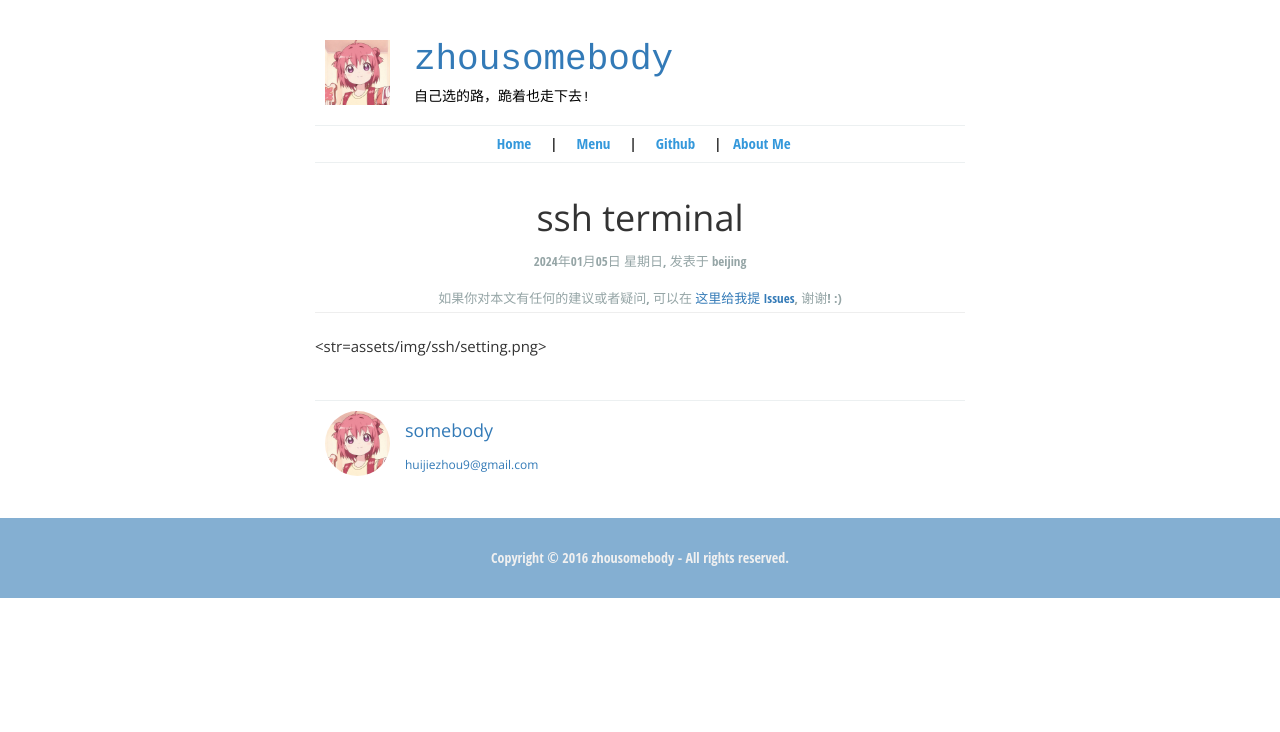
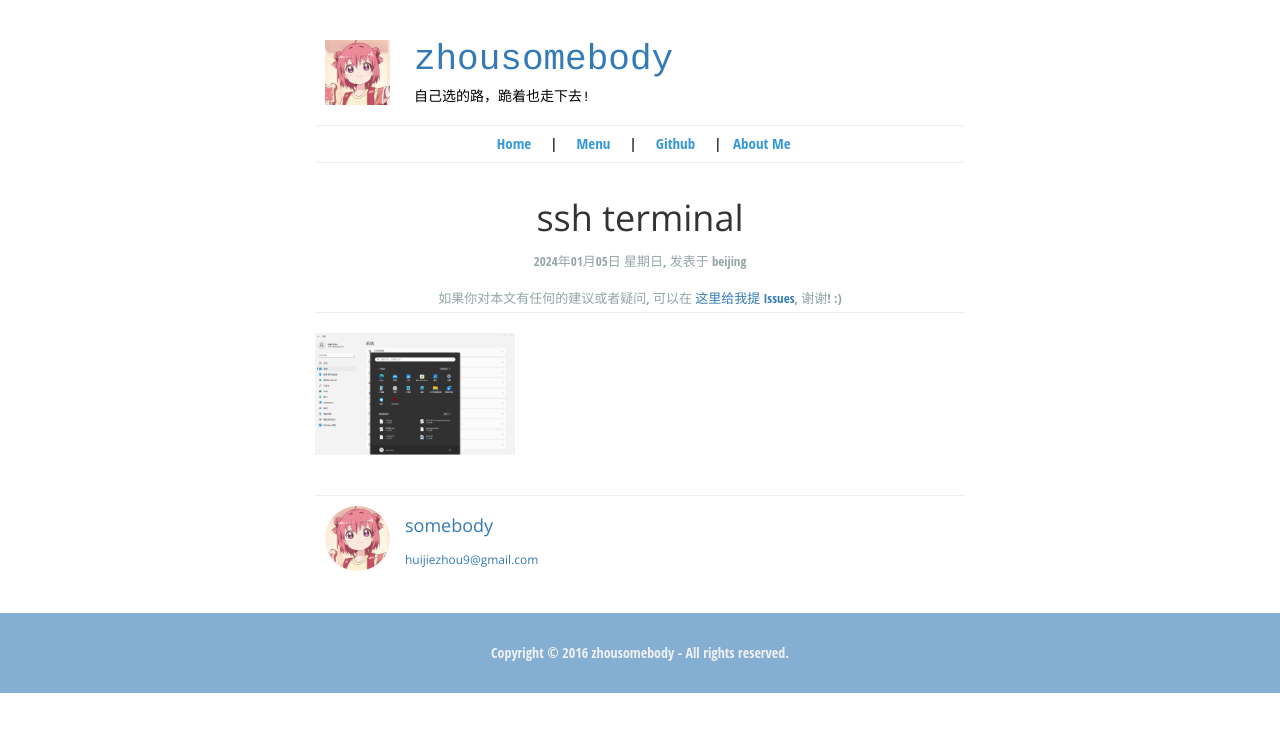
Before and after one commit to zhousomebody/zhousomebody.github.io, a Jekyll site: the page built from _posts/2024-01-05-ssh-terminal.md, in a window 1280 px wide. Shown: the top 732 px of the page. Built offline with Jekyll 4.4.1, drawn with Linux system fonts in a browser that asks for light colours.

Commit message:
Update 2024-01-05-ssh-terminal.md

```diff
--- a/_posts/2024-01-05-ssh-terminal.md
+++ b/_posts/2024-01-05-ssh-terminal.md
@@ -6,4 +6,4 @@ location: beijing
 pulished: true
 excerpt_separator: "不过"
 ---
-<str=assets/img/ssh/setting.png>
+<img src="/assets/img/ssh/setting.png" width="200px" />
```
